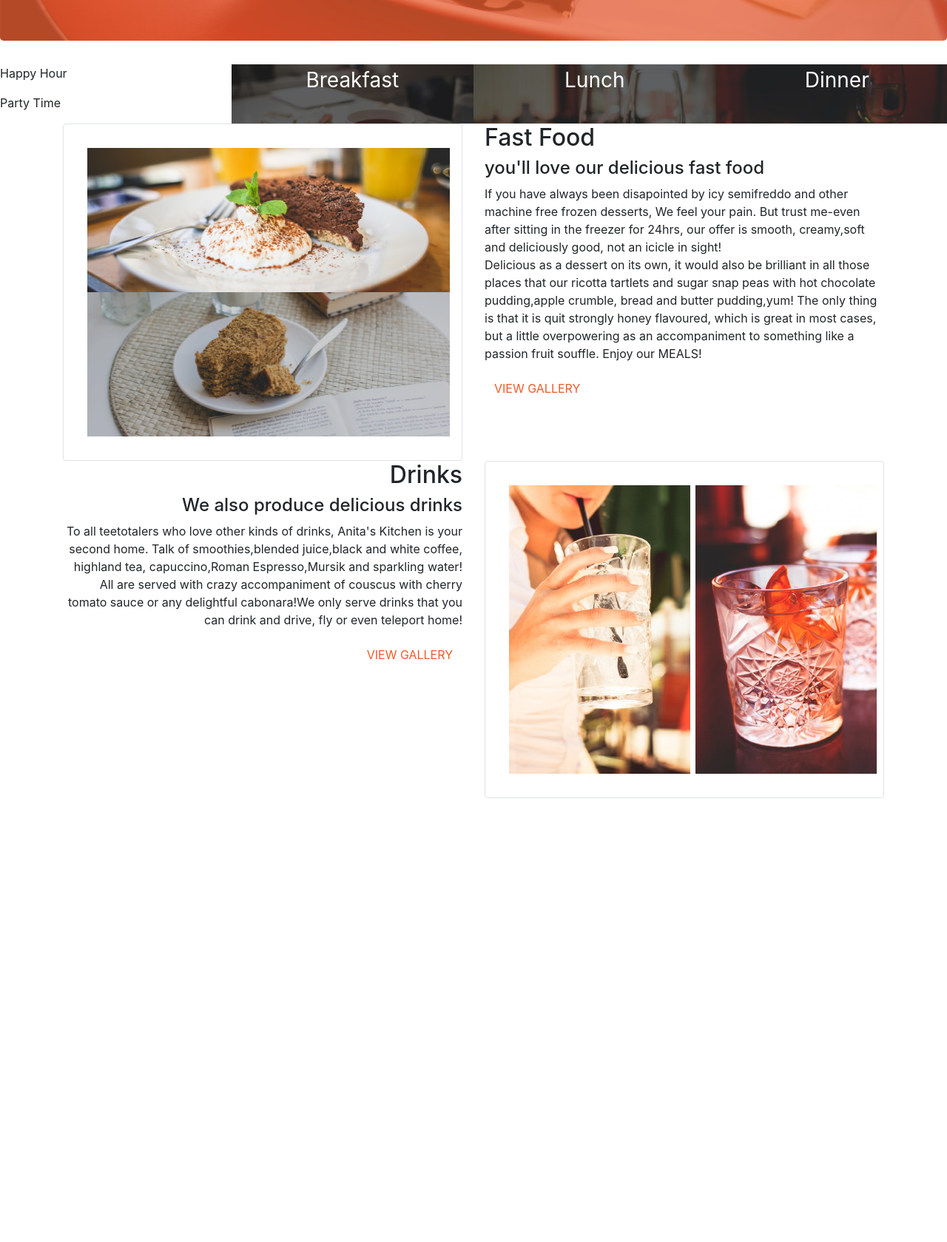
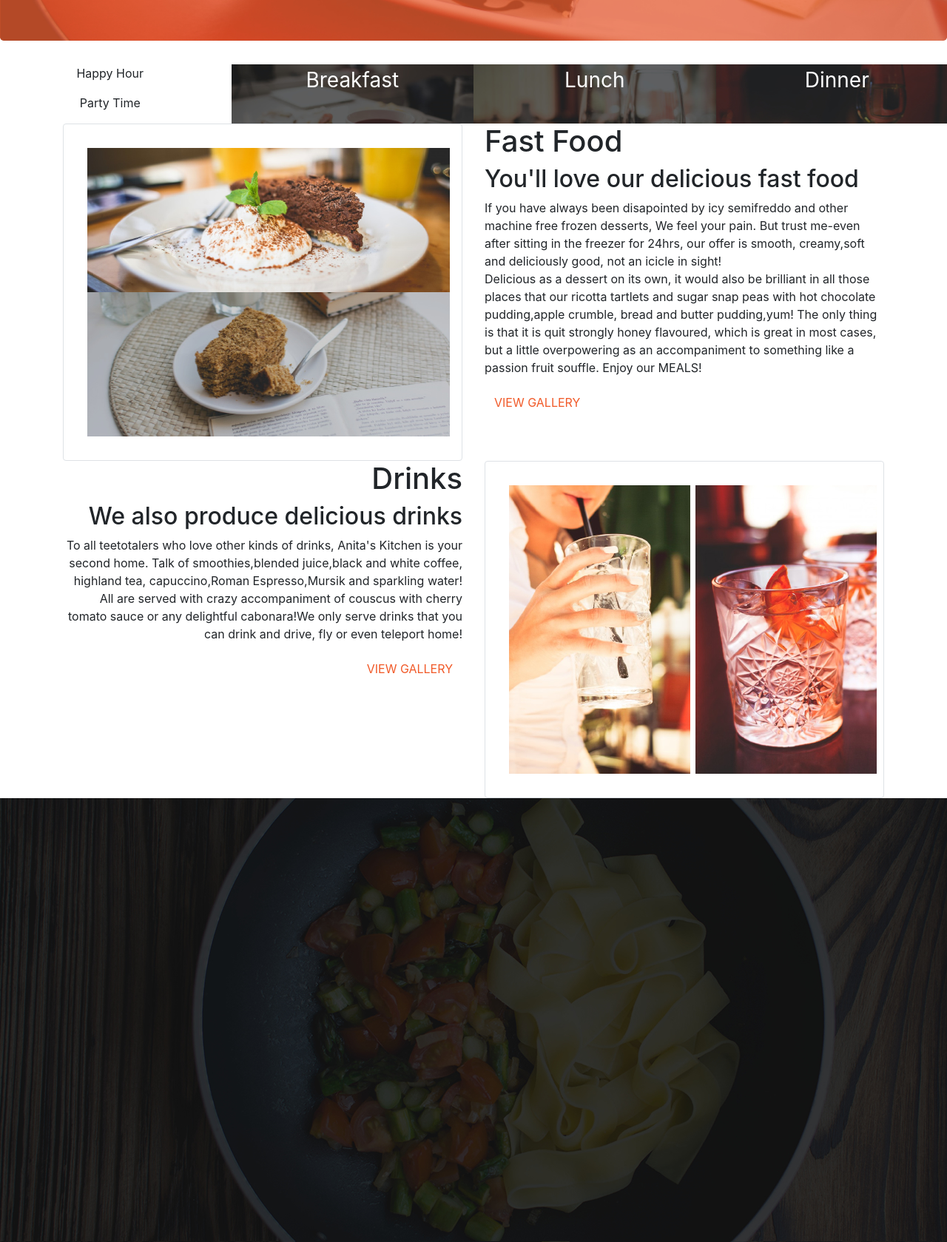
Before and after one commit to Caleb-Thuku/anitas-kitchen, a plain HTML site: page anitas-kitchen.html in a window 1280 px wide. Shown: the part 528-2207 px from the top of the page at 74% size. Before the commit the page ends 1607 px from the top, so only its background shows below. Drawn offline with Linux system fonts and the light colour scheme.

Commit message:
Add Navbars

```diff
--- a/anitas-kitchen.html
+++ b/anitas-kitchen.html
@@ -20,7 +20,7 @@
   </div>
 </div>
     <div class="row">
-      <div class="col-md-3 box" style="background:inverse">
+      <div class="column">
           <p>Happy Hour</p>
           <p>Party Time</p>
         </div>
@@ -53,16 +53,16 @@
               </div>
           </div>
           <div class="col-md-6 box">
-              <h2>Fast Food</h2>
-              <h4>you'll love our delicious fast food</h4>
+              <h1>Fast Food</h1>
+              <h2>You'll love our delicious fast food</h2>
               <p>If you have always been disapointed by icy semifreddo and other machine free frozen desserts, We feel your pain. But trust me-even after sitting in the freezer for 24hrs, our offer is smooth, creamy,soft and deliciously good, not an icicle in sight! <br/> Delicious as a dessert on its own, it would also be brilliant in all those places that our  ricotta tartlets and sugar snap peas with hot chocolate pudding,apple crumble, bread and butter pudding,yum! The only thing is that it is quit strongly honey flavoured, which is great in most cases, but a little overpowering as an accompaniment to something like a passion fruit souffle. Enjoy our MEALS! </p>
               <a href="#" class="btn btn-default">VIEW GALLERY <span class="glyphicon glyphicon-arrow-right"></span></a>
           </div>
       </div>
       <div class="row">
           <div class="col-md-6 box text-right">
-              <h2>Drinks</h2>
-              <h4>We also produce delicious drinks</h4>
+              <h1>Drinks</h1>
+              <h2>We also produce delicious drinks</h2>
               <p>To all teetotalers who love other kinds of drinks, Anita's Kitchen is your second home. Talk of smoothies,blended juice,black and white coffee, highland tea, capuccino,Roman Espresso,Mursik and sparkling water! All are served with crazy accompaniment of couscus with cherry tomato sauce or any delightful cabonara!We only serve drinks that you can drink and drive, fly or even teleport home! </p>
               <a href="#" class="btn btn-default">VIEW GALLERY
                   <span class="glyphicon glyphicon-arrow-right"></span>
@@ -79,6 +79,11 @@
 
       </div>
   </div>
+  <div class="row">
+  <div class="col-md-12" id="black-part">
+  </div>
+</div>
+
   </body>
 
 </html>
--- a/css/styles.css
+++ b/css/styles.css
@@ -48,3 +48,13 @@ height: vh
 .btn-default{
     color:#F15A29;
 }
+.tab-pane {
+    color: #F15A29;
+    background-color: white;
+    padding: 2.3em 4em 2.3em 4em;
+    text-align: center;
+}
+#black-part{
+  background-image: url(../images/backgrounds/foodsBg.jpg);
+  height:600px;
+}
```
